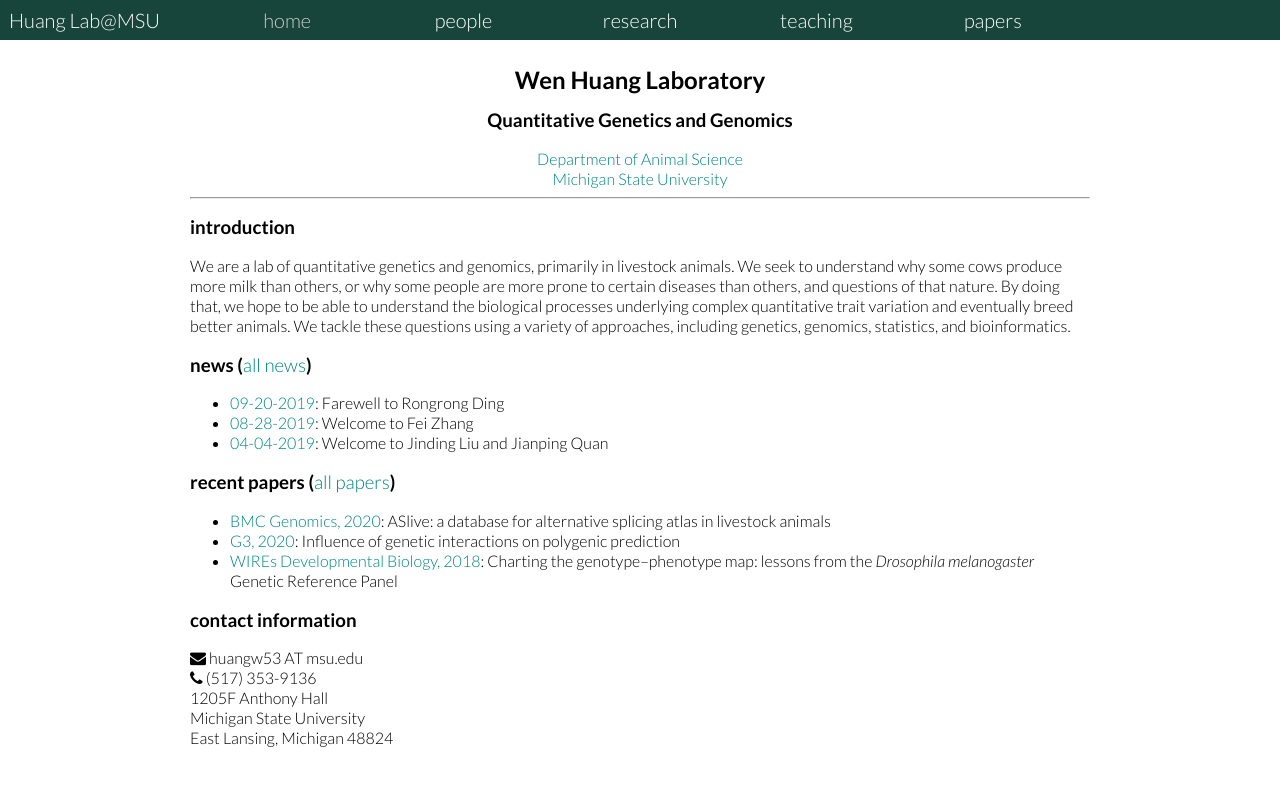
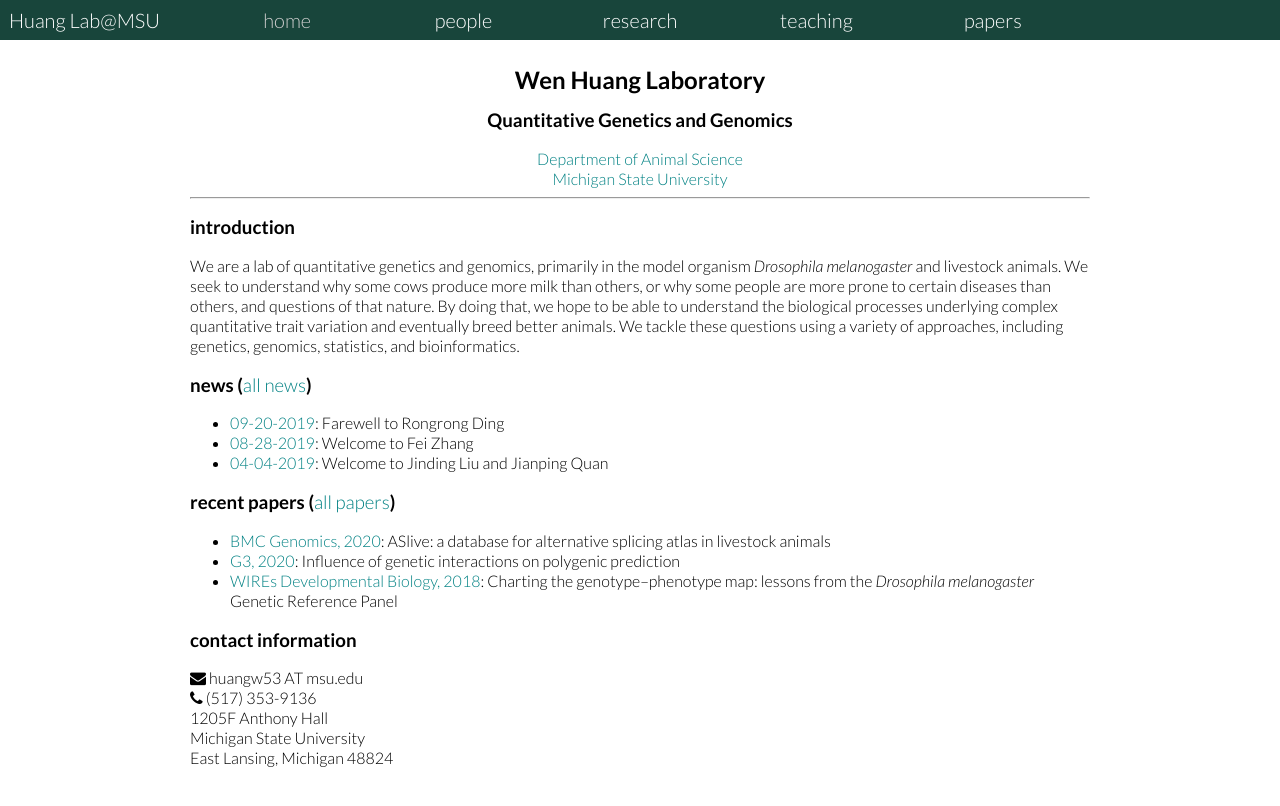
Before and after one commit to qgg-lab/qgg-lab.github.io, a Jekyll site: the page built from _pages/index.md, in a window 1280 px wide. Shown: the top 806 px of the page. Built offline with Jekyll 4.4.1, drawn with Linux system fonts in a browser that asks for light colours; some web fonts are replaced.

Commit message:
jan 2020 update

```diff
--- a/_pages/index.md
+++ b/_pages/index.md
@@ -15,7 +15,7 @@ permalink: /index.html
 
 ### introduction
 
-We are a lab of quantitative genetics and genomics, primarily in livestock animals. We seek to understand why some cows produce more milk than others, or why some people are more prone to certain diseases than others, and questions of that nature. By doing that, we hope to be able to understand the biological processes underlying complex quantitative trait variation and eventually breed better animals. We tackle these questions using a variety of approaches, including genetics, genomics, statistics, and bioinformatics.
+We are a lab of quantitative genetics and genomics, primarily in the model organism <i>Drosophila melanogaster</i> and livestock animals. We seek to understand why some cows produce more milk than others, or why some people are more prone to certain diseases than others, and questions of that nature. By doing that, we hope to be able to understand the biological processes underlying complex quantitative trait variation and eventually breed better animals. We tackle these questions using a variety of approaches, including genetics, genomics, statistics, and bioinformatics.
 
 ###  news (<a href="{{ site.baseurl }}/news.html">all news</a>)
 
```
